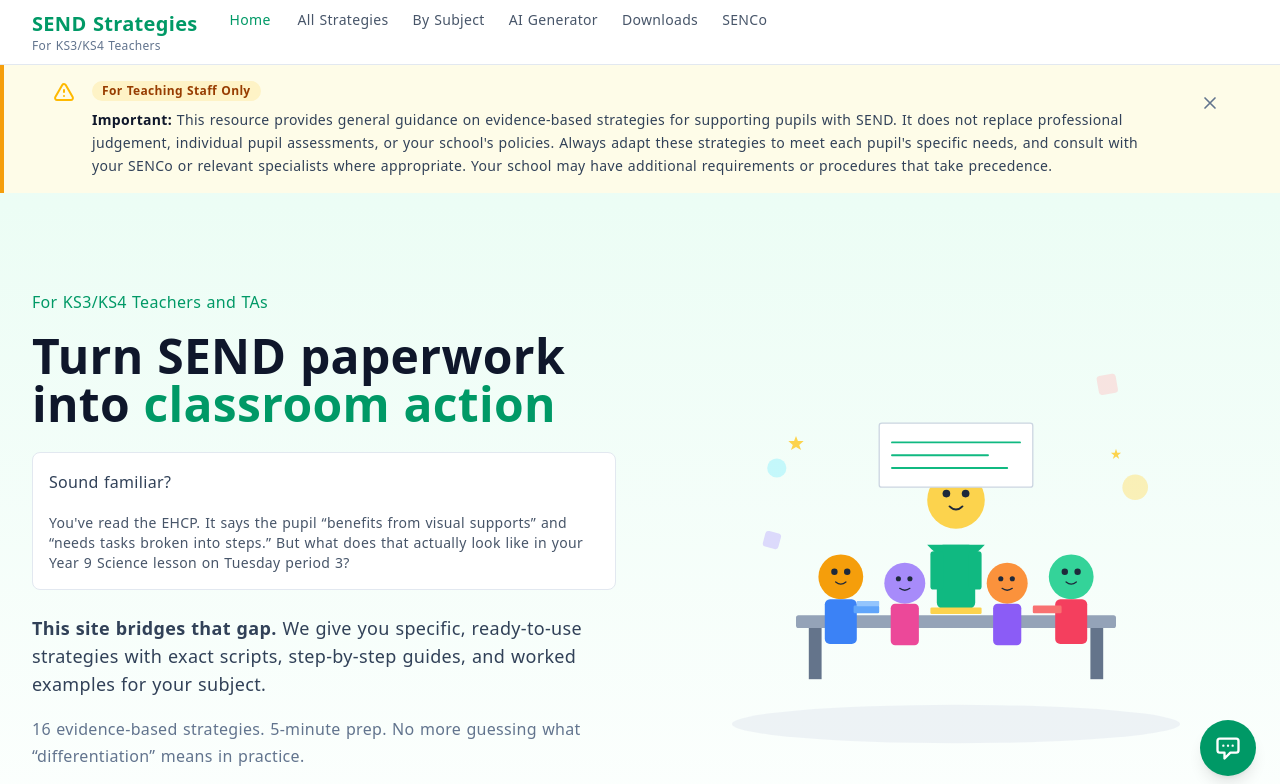
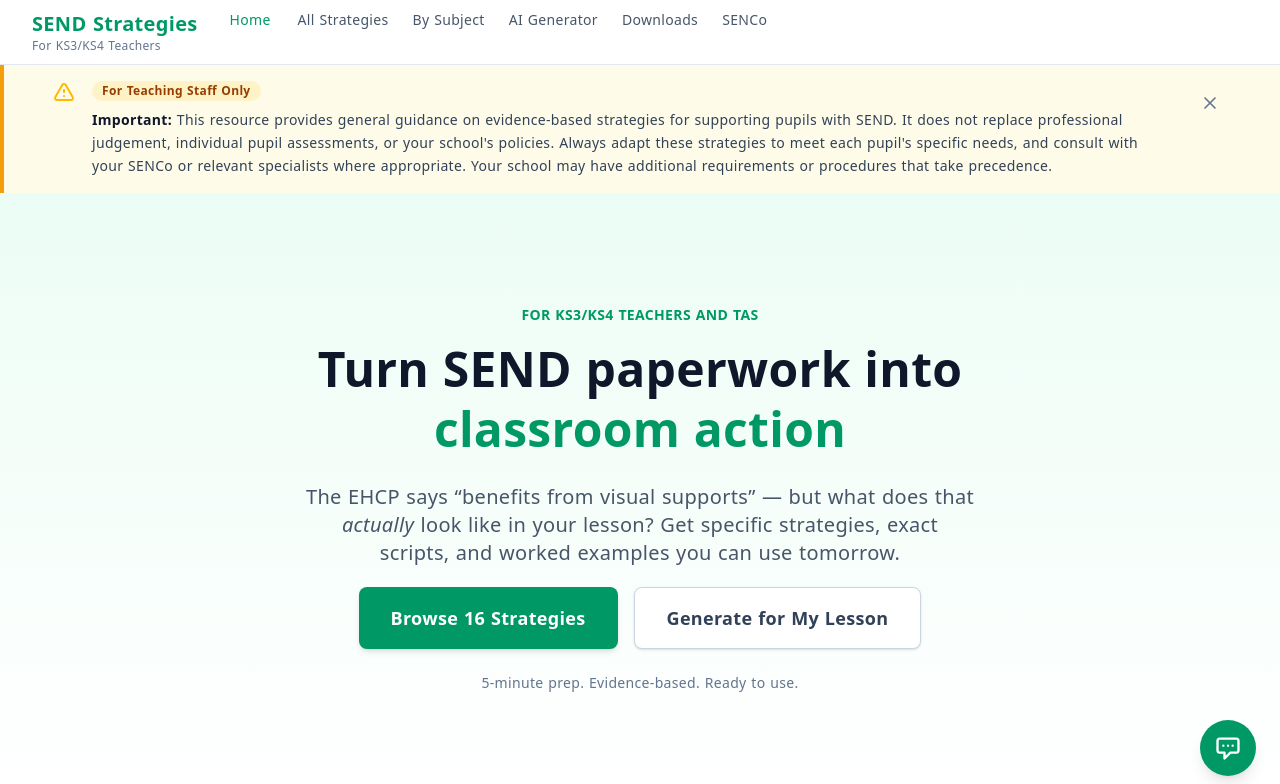
Before and after one commit to 0xquakes/SEN-secondary-support, a Next.js app: page / in a window 1280 px wide. Shown: the top 784 px of the page. Built offline with nearby package versions, Linux system fonts and the light colour scheme.

Commit message:
Clean up hero section design - centered, simpler layout

```diff
--- a/src/app/page.tsx
+++ b/src/app/page.tsx
@@ -10,61 +10,33 @@ export default function HomePage() {
   return (
     <div>
       {/* Hero Section */}
-      <section className="bg-gradient-to-b from-emerald-50 to-white py-16 md:py-24">
-        <div className="max-w-7xl mx-auto px-4 sm:px-6 lg:px-8">
-          <div className="grid grid-cols-1 lg:grid-cols-2 gap-12 items-center">
-            <div>
-              <p className="text-emerald-600 font-medium mb-3">For KS3/KS4 Teachers and TAs</p>
-              <h1 className="text-4xl md:text-5xl font-bold text-slate-900 mb-6">
-                Turn SEND paperwork into <span className="text-emerald-600">classroom action</span>
+      <section className="bg-gradient-to-b from-emerald-50 to-white py-20 md:py-28">
+        <div className="max-w-4xl mx-auto px-4 sm:px-6 lg:px-8 text-center">
+          <p className="text-emerald-600 font-semibold mb-4 text-sm uppercase tracking-wide">For KS3/KS4 Teachers and TAs</p>
+          <h1 className="text-4xl md:text-5xl font-bold text-slate-900 mb-6 leading-tight">
+            Turn SEND paperwork into<br />
+            <span className="text-emerald-600">classroom action</span>
           </h1>
-
-              {/* The Problem */}
-              <div className="bg-white border border-slate-200 rounded-lg p-4 mb-6">
-                <p className="text-slate-700 font-medium mb-2">Sound familiar?</p>
-                <p className="text-slate-600 text-sm">
-                  You&apos;ve read the EHCP. It says the pupil &ldquo;benefits from visual supports&rdquo; and &ldquo;needs tasks broken into steps.&rdquo; But what does that actually look like in your Year 9 Science lesson on Tuesday period 3?
+          <p className="text-xl text-slate-600 mb-8 max-w-2xl mx-auto">
+            The EHCP says &ldquo;benefits from visual supports&rdquo; — but what does that <em>actually</em> look like in your lesson? Get specific strategies, exact scripts, and worked examples you can use tomorrow.
           </p>
-              </div>
-
-              {/* The Solution */}
-              <p className="text-lg text-slate-700 mb-4">
-                <strong>This site bridges that gap.</strong> We give you specific, ready-to-use strategies with exact scripts, step-by-step guides, and worked examples for your subject.
-              </p>
-              <p className="text-slate-500 mb-8">
-                {strategies.length} evidence-based strategies. 5-minute prep. No more guessing what &ldquo;differentiation&rdquo; means in practice.
-              </p>
-
-              <div className="flex flex-col sm:flex-row gap-4">
+          <div className="flex flex-col sm:flex-row gap-4 justify-center">
             <Link
               href="/library"
-                  className="inline-flex items-center justify-center gap-2 px-6 py-3 bg-emerald-600 text-white font-semibold rounded-lg hover:bg-emerald-700 transition-colors shadow-sm"
+              className="inline-flex items-center justify-center gap-2 px-8 py-4 bg-emerald-600 text-white font-semibold rounded-lg hover:bg-emerald-700 transition-colors shadow-md text-lg"
             >
-                  <svg className="w-5 h-5" fill="none" viewBox="0 0 24 24" stroke="currentColor">
-                    <path strokeLinecap="round" strokeLinejoin="round" strokeWidth={2} d="M12 6.253v13m0-13C10.832 5.477 9.246 5 7.5 5S4.168 5.477 3 6.253v13C4.168 18.477 5.754 18 7.5 18s3.332.477 4.5 1.253m0-13C13.168 5.477 14.754 5 16.5 5c1.747 0 3.332.477 4.5 1.253v13C19.832 18.477 18.247 18 16.5 18c-1.746 0-3.332.477-4.5 1.253" />
-                  </svg>
-                  Browse Strategies
+              Browse {strategies.length} Strategies
             </Link>
             <Link
               href="/generator"
-                  className="inline-flex items-center justify-center gap-2 px-6 py-3 bg-white text-slate-700 font-semibold rounded-lg hover:bg-slate-50 transition-colors border border-slate-200 shadow-sm"
+              className="inline-flex items-center justify-center gap-2 px-8 py-4 bg-white text-slate-700 font-semibold rounded-lg hover:bg-slate-50 transition-colors border border-slate-300 shadow-sm text-lg"
             >
-                  <svg className="w-5 h-5" fill="none" viewBox="0 0 24 24" stroke="currentColor">
-                    <path strokeLinecap="round" strokeLinejoin="round" strokeWidth={2} d="M9.663 17h4.673M12 3v1m6.364 1.636l-.707.707M21 12h-1M4 12H3m3.343-5.657l-.707-.707m2.828 9.9a5 5 0 117.072 0l-.548.547A3.374 3.374 0 0014 18.469V19a2 2 0 11-4 0v-.531c0-.895-.356-1.754-.988-2.386l-.548-.547z" />
-                  </svg>
               Generate for My Lesson
             </Link>
           </div>
-            </div>
-            {/* Hero illustration */}
-            <div className="hidden lg:block">
-              <img
-                src="/illustrations/teacher-students.svg"
-                alt="Teacher helping diverse students in classroom"
-                className="w-full max-w-lg mx-auto"
-              />
-            </div>
-          </div>
+          <p className="text-slate-500 mt-6 text-sm">
+            5-minute prep. Evidence-based. Ready to use.
+          </p>
         </div>
       </section>
 
```
Lines whose indentation alone changed are shown as unchanged.
